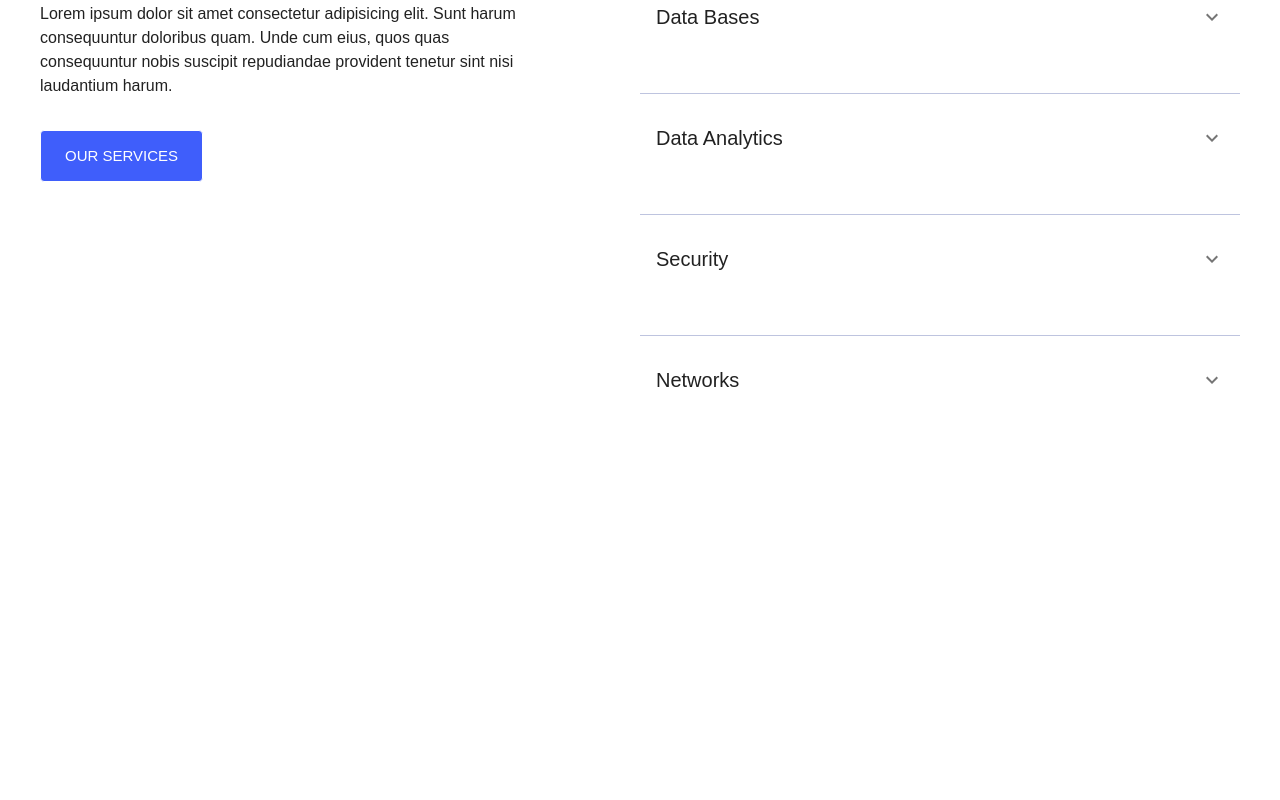
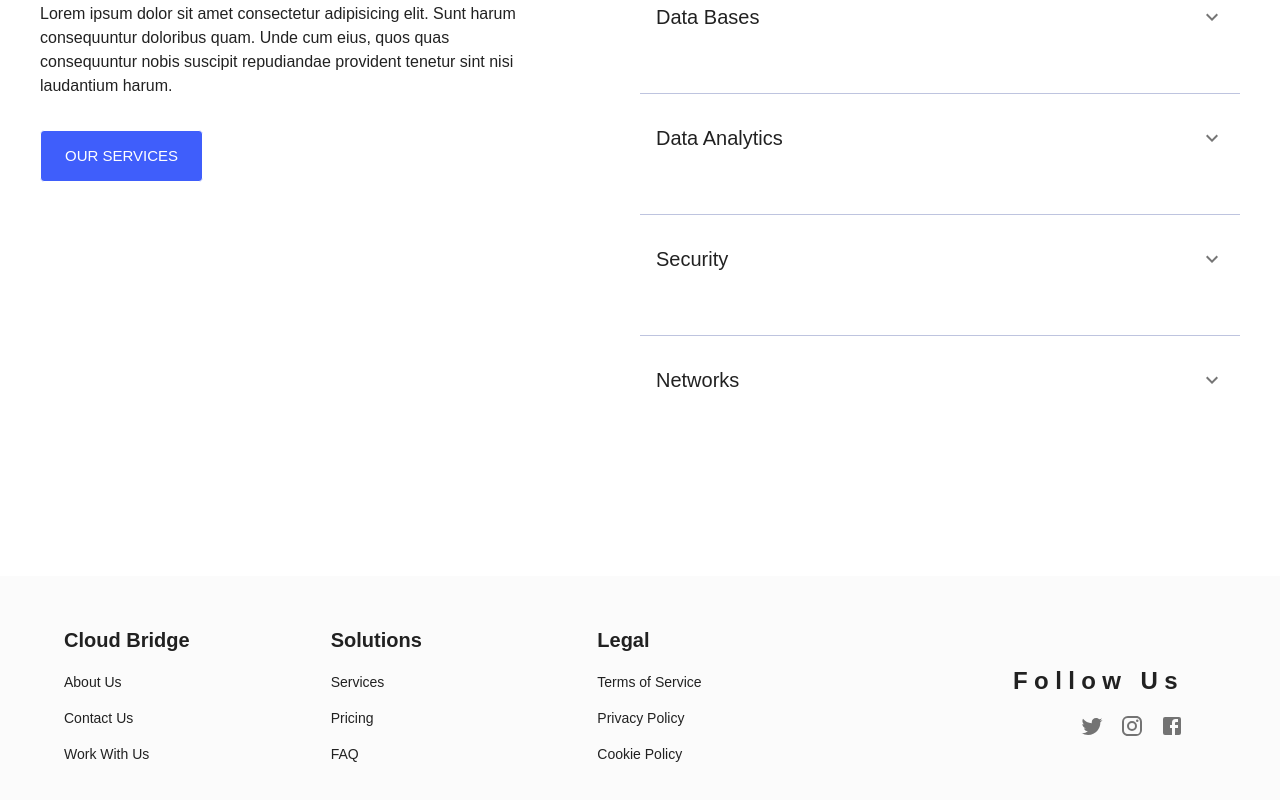
Before and after one commit to GaelAlburo/final-project, a Next.js app in the folder front/: page / in a window 1280 px wide. Shown: the part 1661-2461 px from the top of the page. Before the commit the page ends 2237 px from the top, so only its background shows below. Built offline with nearby package versions, Linux system fonts and the light colour scheme; a web font is replaced by a local one.

Commit message:
feat(layout): add footer component to layout.jsx

```diff
--- a/front/app/layout.jsx
+++ b/front/app/layout.jsx
@@ -1,6 +1,7 @@
 import { CssBaseline, ThemeProvider } from "@mui/material";
 import { theme } from "../styles/global-theme";
 import AppBarGlobal from "./components/appbar-global";
+import FooterGlobal from "./components/footer-global";
 
 export const metadata = {
   title: "FRONT APP CHANGE AFTER",
@@ -23,6 +24,7 @@ export default function RootLayout({ children }) {
           <CssBaseline />
           <AppBarGlobal />
             {children}
+          <FooterGlobal />
         </ThemeProvider>
       </body>
     </html>
```
